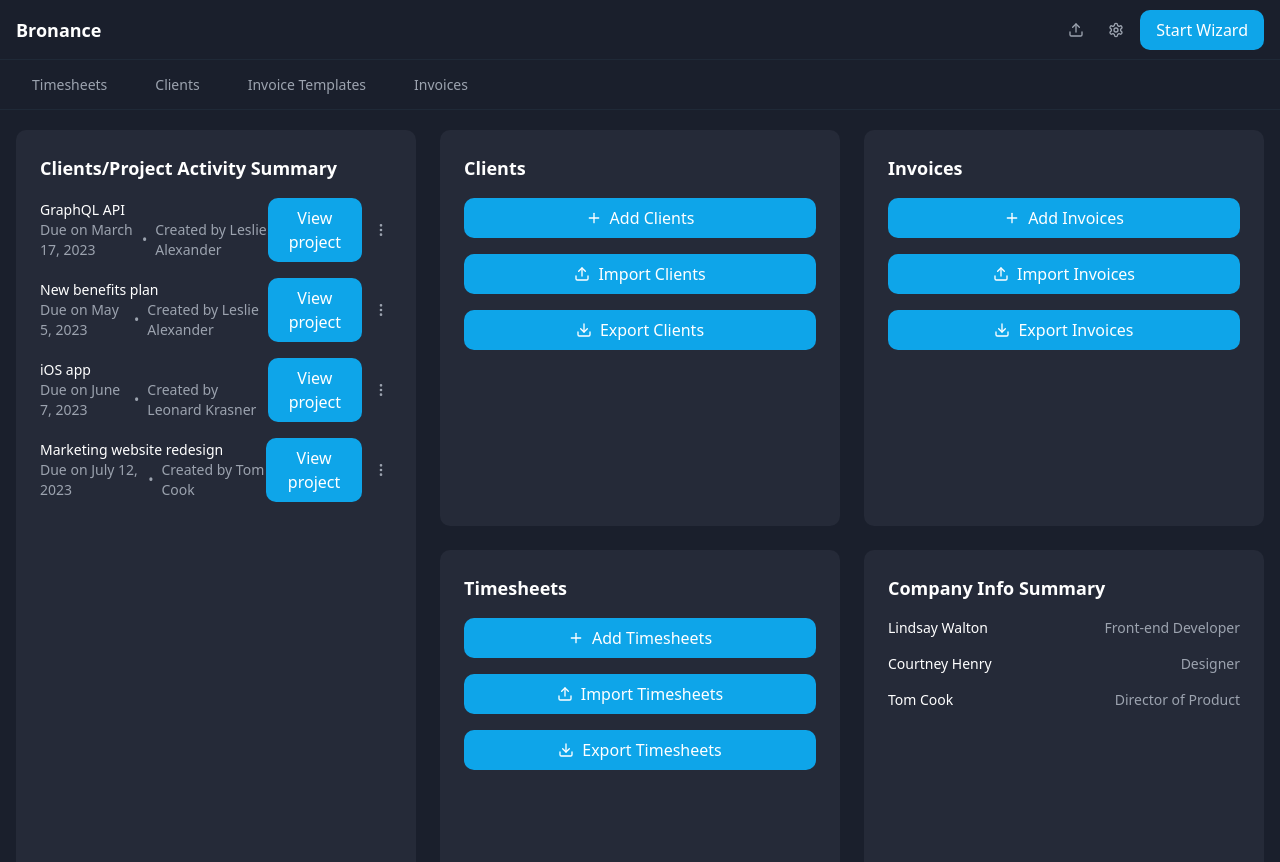
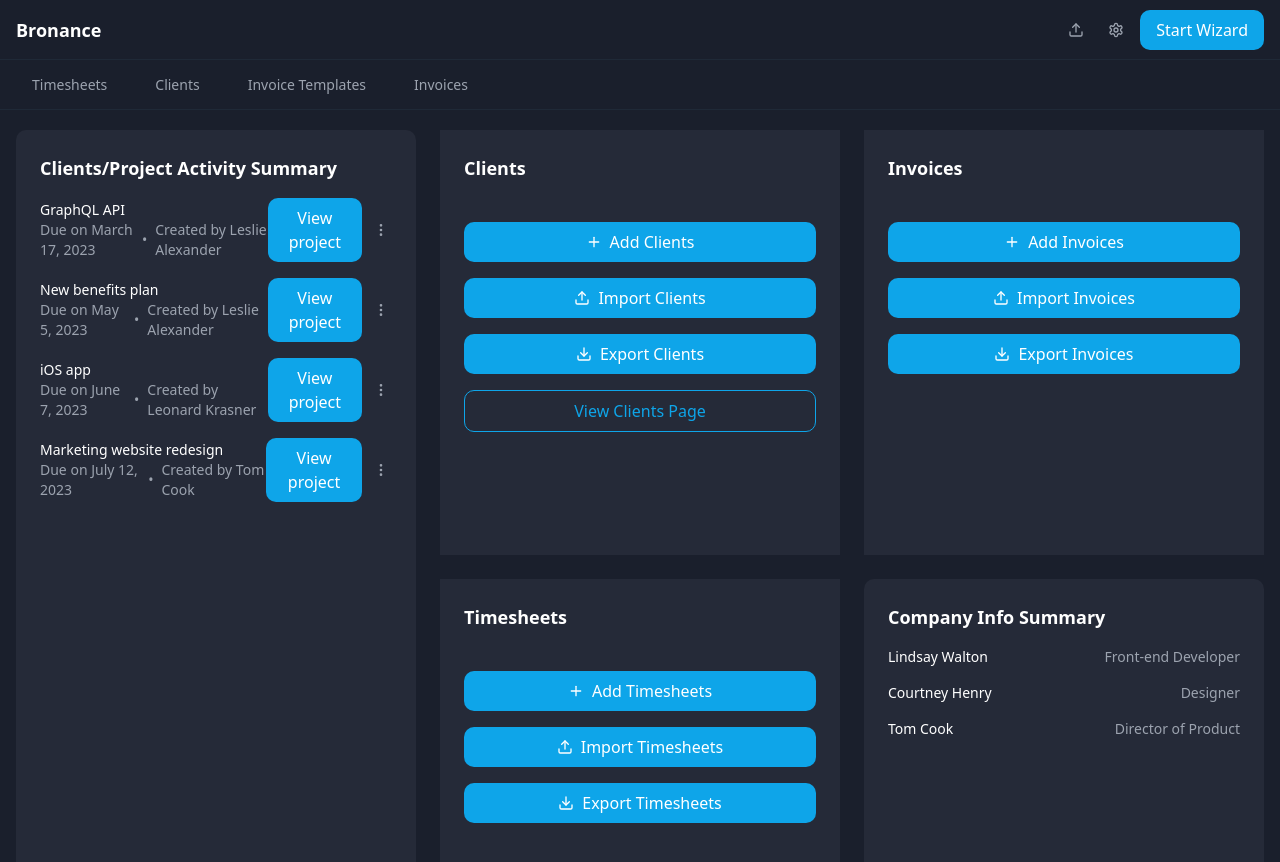
Before and after one commit to brovio/jibinvoicing, a React (Vite) app: page / in a window 1280 px wide. Shown: the top 862 px of the page. Built offline with nearby package versions, Linux system fonts and the light colour scheme.

Commit message:
Add "View Clients Page" button
Added a new button in the clients section that is aligned to the bottom of the element. The button has a transparent background with a blue 1px border and is labeled "View Clients Page," linking to the clients page.
[skip gpt_engineer]

```diff
--- a/src/components/dashboard/QuickActionCard.tsx
+++ b/src/components/dashboard/QuickActionCard.tsx
@@ -1,5 +1,6 @@
 import { Button } from "@/components/ui/button";
 import { Plus, Upload, Download } from "lucide-react";
+import { Link } from "react-router-dom";
 
 interface QuickActionCardProps {
   title: string;
@@ -7,9 +8,9 @@ interface QuickActionCardProps {
 
 export const QuickActionCard = ({ title }: QuickActionCardProps) => {
   return (
-    <div className="bg-dashboard-card border-dashboard-card rounded-[10px] p-6">
-      <h2 className="text-lg font-semibold mb-4 text-white">{title}</h2>
-      <div className="space-y-4">
+    <div className="bg-dashboard-card h-full flex flex-col">
+      <h2 className="text-lg font-semibold mb-4 text-white p-6 pb-0">{title}</h2>
+      <div className="space-y-4 p-6 flex-grow flex flex-col">
         <button className="btn-primary w-full">
           <Plus className="h-4 w-4 mr-2" />
           Add {title}
@@ -24,6 +25,13 @@ export const QuickActionCard = ({ title }: QuickActionCardProps) => {
               <Download className="h-4 w-4 mr-2" />
               Export {title}
             </button>
+            {title === "Clients" && (
+              <Link to="/clients" className="mt-auto">
+                <button className="w-full border border-dashboard-primary bg-transparent text-dashboard-primary hover:bg-dashboard-primary/10 rounded-[10px] px-4 py-2 transition-colors duration-200">
+                  View Clients Page
+                </button>
+              </Link>
+            )}
           </>
         )}
         {title === "Invoices" && (
```
